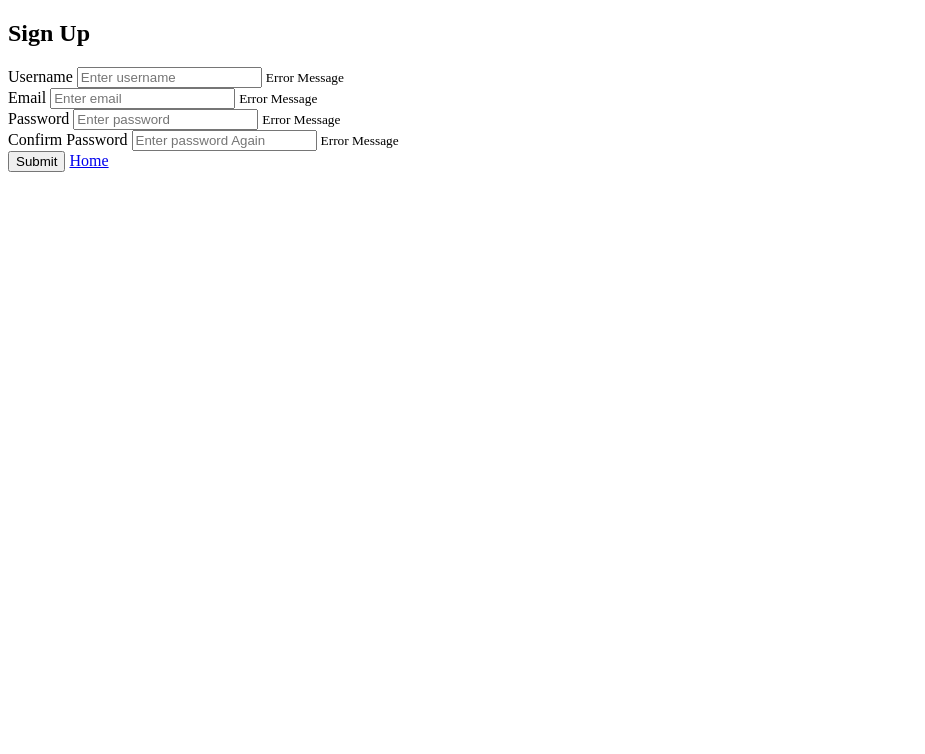
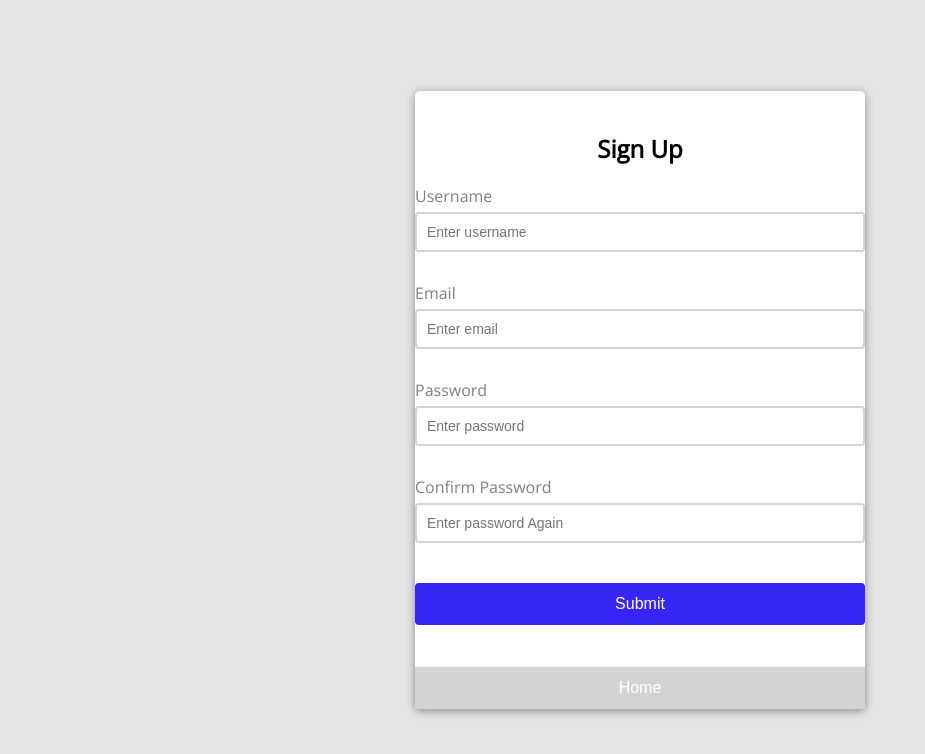
Before and after one commit to Usamamalik6110/JavaScriptProjects, a plain HTML site: page P01/index.html in a window 1280 px wide. Shown: the whole page, without its empty margins (0-925 px from the left). Drawn offline with nearby package versions, Linux system fonts and the light colour scheme.

Commit message:
Project1 CSS Completed
Created all css rules for Project 1

```diff
--- a/P01/index.html
+++ b/P01/index.html
@@ -32,9 +32,14 @@
                 <small>Error Message</small>
             </div>
             <button>Submit</button>
+
         </from>
-        <a href="../index.html">Home</a>
+        <a href="..index.html">
+            <button class="home">Home</button>
+        </a>
+
     </div>
+
     <script src="script.js"></script>
 </body>
 </html>
--- a/P01/style.css
+++ b/P01/style.css
@@ -0,0 +1,115 @@
+@import url('https://fonts.googleapis.com/css2?family=Open+Sans:ital@0;1&display=swap');
+
+:root{
+    --success-color:limegreen;
+    --error-color:orangered;
+}
+
+
+*{
+    box-sizing: border-box;
+}
+
+body{
+        background-color: hsla(0, 0%, 50%, 0.2);
+        font-family: 'Open Sans', sans-serif;
+        display: flex;
+        align-items: center;
+        justify-content: center;
+        min-height: 100vh;
+        margin: 0;
+}
+
+.container{
+    background-color: white;
+    border-radius: 5px;
+    box-shadow: 0 2px 10px rgba(0, 0, 0, 0.4);
+    width: 450px;
+}
+
+h2{
+    text-align: center;
+    margin-bottom: 20px;
+}
+
+.form {
+    padding: 40px 40px;
+}
+
+.form-control {
+    margin-bottom: 10px;
+    padding-bottom: 20px;
+    position: relative;
+}
+
+.form-control label {
+    color: gray;
+    display: block;
+    margin-bottom: 5px;
+}
+
+.form-control input {
+    border: 2px solid lightgray;
+    border-radius: 4px;
+    display: block;
+    width: 100%;
+    padding: 10px;
+    font-size: 14px;
+}
+
+.form-control input:focus {
+    outline: 0;
+    border-color: gray;
+}
+
+.form-control.success input {
+    border-color: var(--success-color);
+}
+
+.form-control.error input {
+    border-color: var(--error-color);
+}
+
+.form-control small {
+    color: var(--success-color);
+    position: absolute;
+    bottom: 0;
+    left: 0;
+    visibility: hidden;
+}
+
+.form-control.error small {
+    visibility: visible;
+}
+
+.form button {
+    cursor: pointer;
+    background-color: #3725f8;
+    border: 2px solid #3725f8;
+    border-radius: 4px;
+    color: white;
+    display: block;
+    font-size: 16px;
+    padding: 10px;
+    margin-top: 20px;
+    width: 100%;
+}
+
+button.home {
+    cursor: pointer;
+    background-color: lightgrey;
+    border: 2px solid lightgrey;
+    color: white;
+    display: block;
+    font-size: 16px;
+    padding: 10px;
+    margin-top: 20px;
+    width: 100%;
+}
+
+a{
+    text-decoration: none;
+}
+.form{
+    padding: 30px 40px;
+}
```
